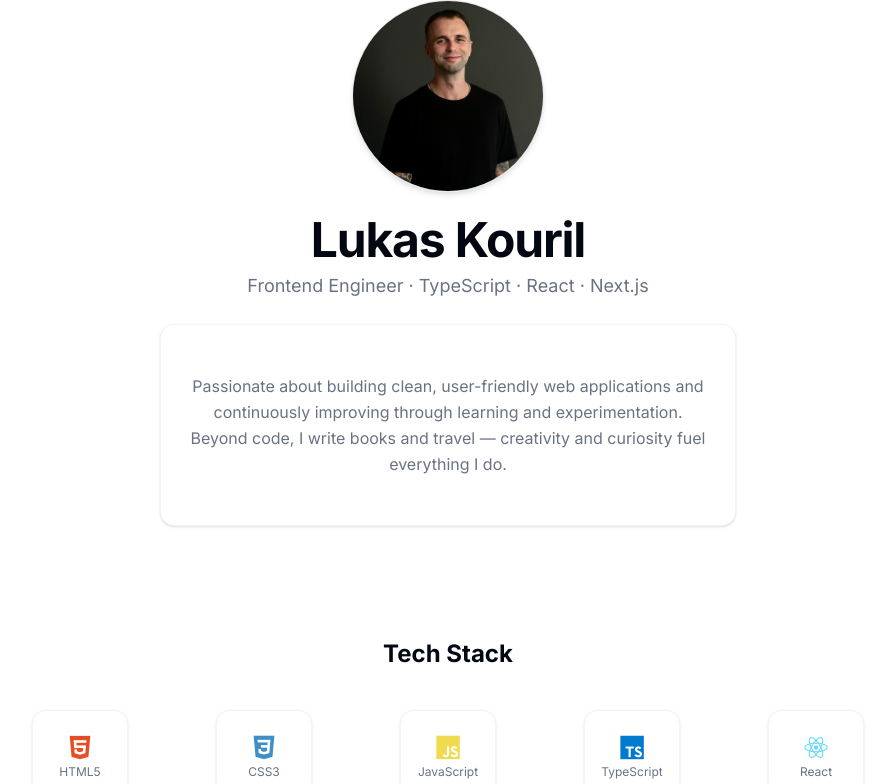
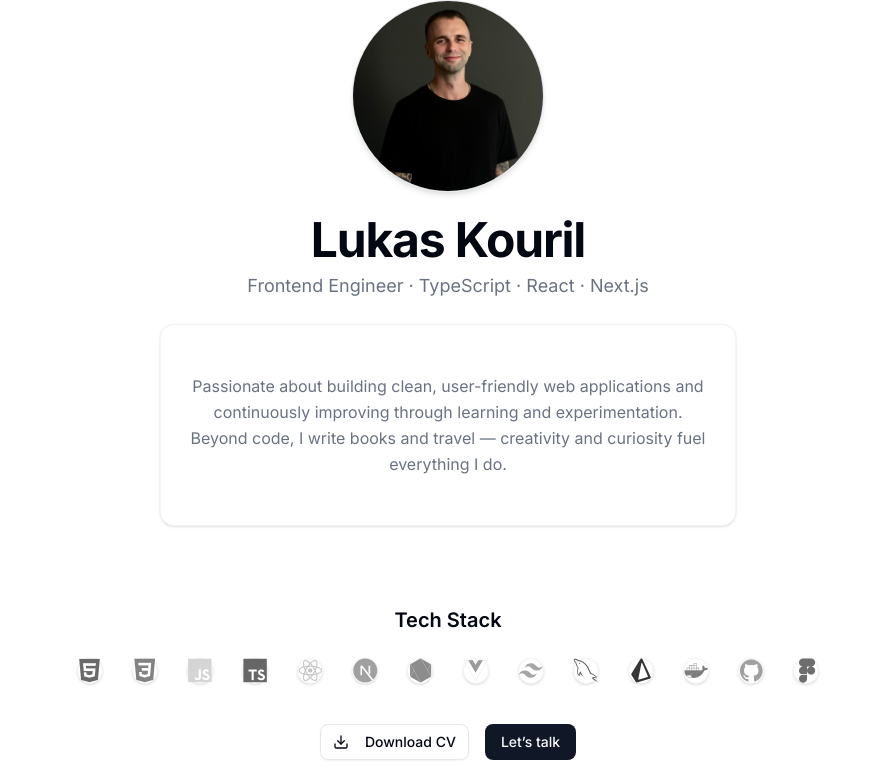
Before and after one commit to lukaskourilcz/nxt-portfolio, a Next.js app: page / in a window 1280 px wide. Shown: the top 783 px of the page, without its empty margins (192-1087 px from the left). Built offline with nearby package versions, Linux system fonts and the light colour scheme; a web font is replaced by a local one.

Commit message:
skills section redesign, texts removed

```diff
--- a/src/app/components/hero/Skills.js
+++ b/src/app/components/hero/Skills.js
@@ -22,22 +22,24 @@ const skills = [
 
 export default function Skills() {
   return (
-    <section className="w-full max-w-4xl mx-auto text-center py-16">
-      <h2 className="text-2xl font-bold mb-10 text-foreground">Tech Stack</h2>
+    <section className="w-full max-w-3xl mx-auto text-center py-8">
+      <h2 className="text-lg sm:text-xl font-semibold mb-6 text-foreground">
+        Tech Stack
+      </h2>
 
-      <div className="grid grid-cols-3 sm:grid-cols-4 md:grid-cols-5 gap-4 sm:gap-6 justify-items-center">
+      <div className="grid grid-cols-[repeat(auto-fit,minmax(45px,1fr))] gap-1 justify-items-center">
         {skills.map((skill, i) => (
           <motion.div
             key={i}
-            whileHover={{ scale: 1.05 }}
+            whileHover={{ scale: 1.1 }}
             whileTap={{ scale: 0.95 }}
+            title={skill.name}
           >
-            <Card className="border-muted shadow-sm hover:shadow-md transition-all w-20 h-20 sm:w-24 sm:h-24 flex flex-col items-center justify-center">
-              <CardContent className="flex flex-col items-center justify-center p-2">
-                <i className={`${skill.icon} text-xl sm:text-2xl mb-1`}></i>
-                <span className="text-[0.65rem] sm:text-xs text-muted-foreground">
-                  {skill.name}
-                </span>
+            <Card className="border-muted shadow-sm hover:shadow-md transition-all aspect-square flex items-center justify-center cursor-default p-0">
+              <CardContent className="flex items-center justify-center p-0 m-0 w-full h-full">
+                <i
+                  className={`${skill.icon} text-xl sm:text-2xl text-gray-400 transition-all duration-300 filter grayscale hover:grayscale-0 hover:text-inherit`}
+                />
               </CardContent>
             </Card>
           </motion.div>
```
